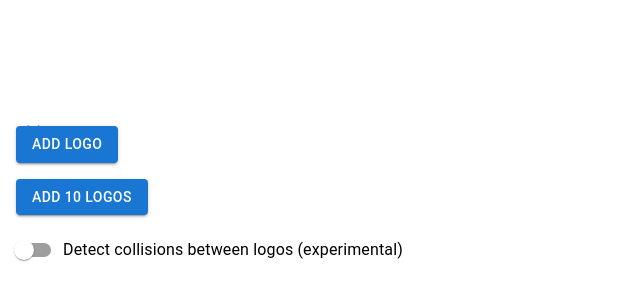
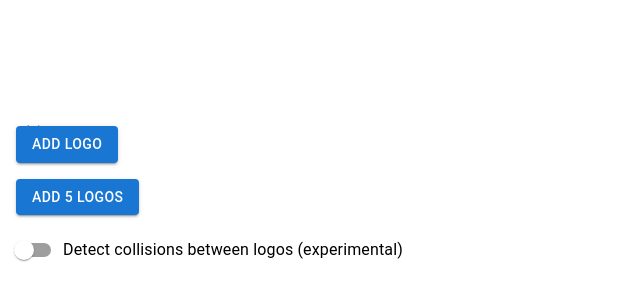
Before and after one commit to thatrobotdev/dvd-logo-simulator, a React (Create React App) app: page / in a window 1280 px wide. Shown: the part 406-706 px from the top of the page, without its empty margins (0-640 px from the left). Built offline with nearby package versions, Linux system fonts and the light colour scheme; no server answers; the HTML template or start-up script is replaced by a standard one.

Commit message:
Change spawn amount

```diff
--- a/src/App.tsx
+++ b/src/App.tsx
@@ -110,8 +110,8 @@ const App = () => {
         <Button onClick={addLogo} variant="contained">
           Add logo
         </Button>
-        <Button onClick={() => spawnN(10)} variant="contained">
-          Add 10 logos
+        <Button onClick={() => spawnN(5)} variant="contained">
+          Add 5 logos
         </Button>
         <FormControlLabel
           control={
```
